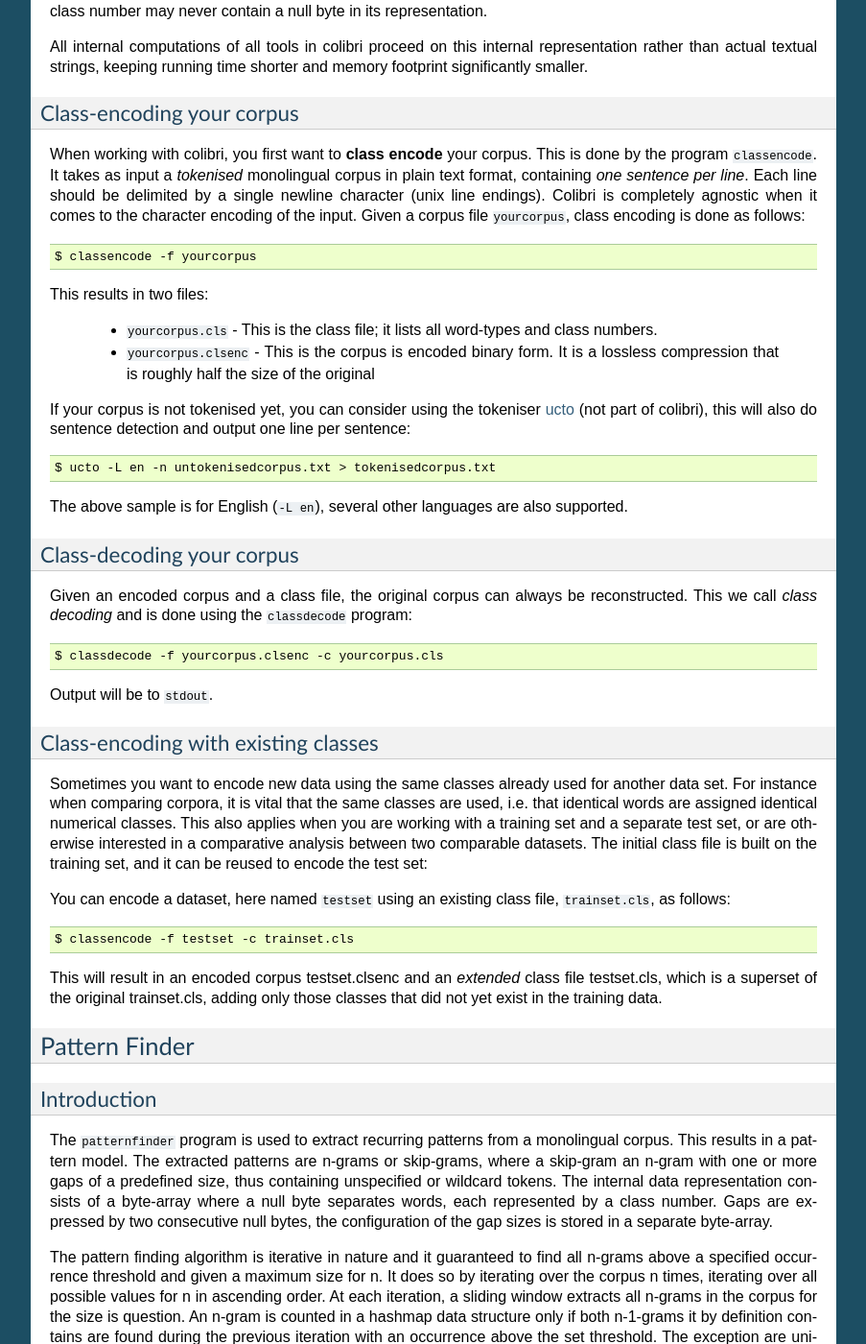
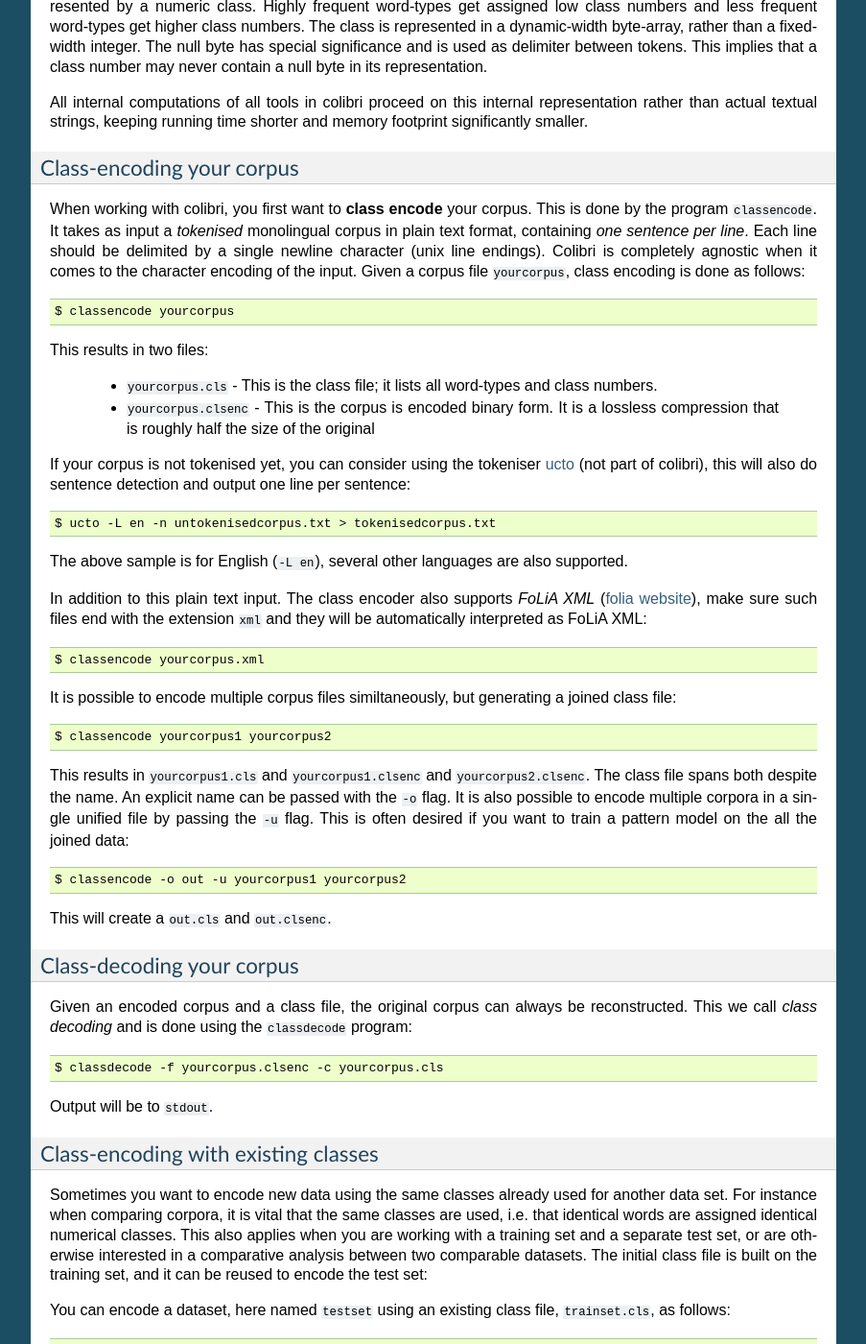
Before and after one commit to proycon/colibri, a Sphinx documentation site: the page built from docs/source/index.rst, in a window 1280 px wide and 1400 px high, scrolled down 1741 px. Shown: the whole window at 96% size, without its empty margins (198-1101 px from the left). Built offline with Sphinx 7.4.7, drawn with Linux system fonts in a browser that asks for light colours; formulas are drawn with MathJax 3; some of the changed text lies outside the part shown.

Commit message:
documentation update

```diff
--- a/docs/source/index.rst
+++ b/docs/source/index.rst
@@ -27,7 +27,10 @@
 
 	$ git clone git://github.com/proycon/colibri.git
 
-You need to compile the software, but in order to do so you must first install the dependency **Timbl** [Daelemans2010]_ ; a tarball is obtainable from `the Timbl website <http://ilk.uvt.nl/timbl/>`_ , follow the instructions included with Timbl to install it.
+You need to compile the software, but in order to do so you must first install the two dependencies:
+
+ *  **Timbl** [Daelemans2010]_ ; a tarball is obtainable from `the Timbl website <http://ilk.uvt.nl/timbl/>`_ , follow the instructions included with Timbl to install it.
+ * **libfolia**; obtainable from `the FoLiA website <http://proycon.github.com/folia>`_,  follow the instructions included with libfolia to install it.
 
 In addition to the C/C++ compiler (``gcc``), the build process for colibri makes use of ``autoconf`` and ``automake``. Make sure these are installed on your system. Also install the package ``autoconf-archive`` if available on your distribution. Colibri can now be compiled and installed::
 
@@ -78,19 +81,33 @@
 
 When working with colibri, you first want to **class encode** your corpus. This is done by the program ``classencode``. It takes as input a *tokenised* monolingual corpus in plain text format, containing *one sentence per line*. Each line should be delimited by a single newline character (unix line endings). Colibri is completely agnostic when it comes to the character encoding of the input. Given a corpus file ``yourcorpus``, class encoding is done as follows::
 
-	$ classencode -f yourcorpus
+	$ classencode yourcorpus
 
 This results in two files:
 
  * ``yourcorpus.cls`` - This is the class file; it lists all word-types and class numbers.
  * ``yourcorpus.clsenc`` - This is the corpus is encoded binary form. It is a lossless compression that is roughly half the size of the original
 
-
 If your corpus is not tokenised yet, you can consider using the tokeniser `ucto <http://ilk.uvt.nl/ucto>`_ (not part of colibri), this will also do sentence detection and output one line per sentence::
 
 	$ ucto -L en -n untokenisedcorpus.txt > tokenisedcorpus.txt
 
 The above sample is for English (``-L en``), several other languages are also supported.
+
+In addition to this plain text input. The class encoder also supports *FoLiA XML* (`folia website <http://proycon.github.com/folia>`_), make sure such files end with the extension ``xml`` and they will be automatically interpreted as FoLiA XML::
+
+	$ classencode yourcorpus.xml
+
+
+It is possible to encode multiple corpus files similtaneously, but generating a joined class file::
+
+	$ classencode yourcorpus1 yourcorpus2
+
+This results in ``yourcorpus1.cls`` and ``yourcorpus1.clsenc`` and ``yourcorpus2.clsenc``. The class file spans both despite the name. An explicit name can be passed with the ``-o`` flag. It is also possible to encode multiple corpora in a single unified file by passing the ``-u`` flag. This is often desired if you want to train a pattern model on the all the joined data::
+
+	$ classencode -o out -u yourcorpus1 yourcorpus2
+
+This will create a ``out.cls`` and ``out.clsenc``.
 
 Class-decoding your corpus
 ------------------------------
```
